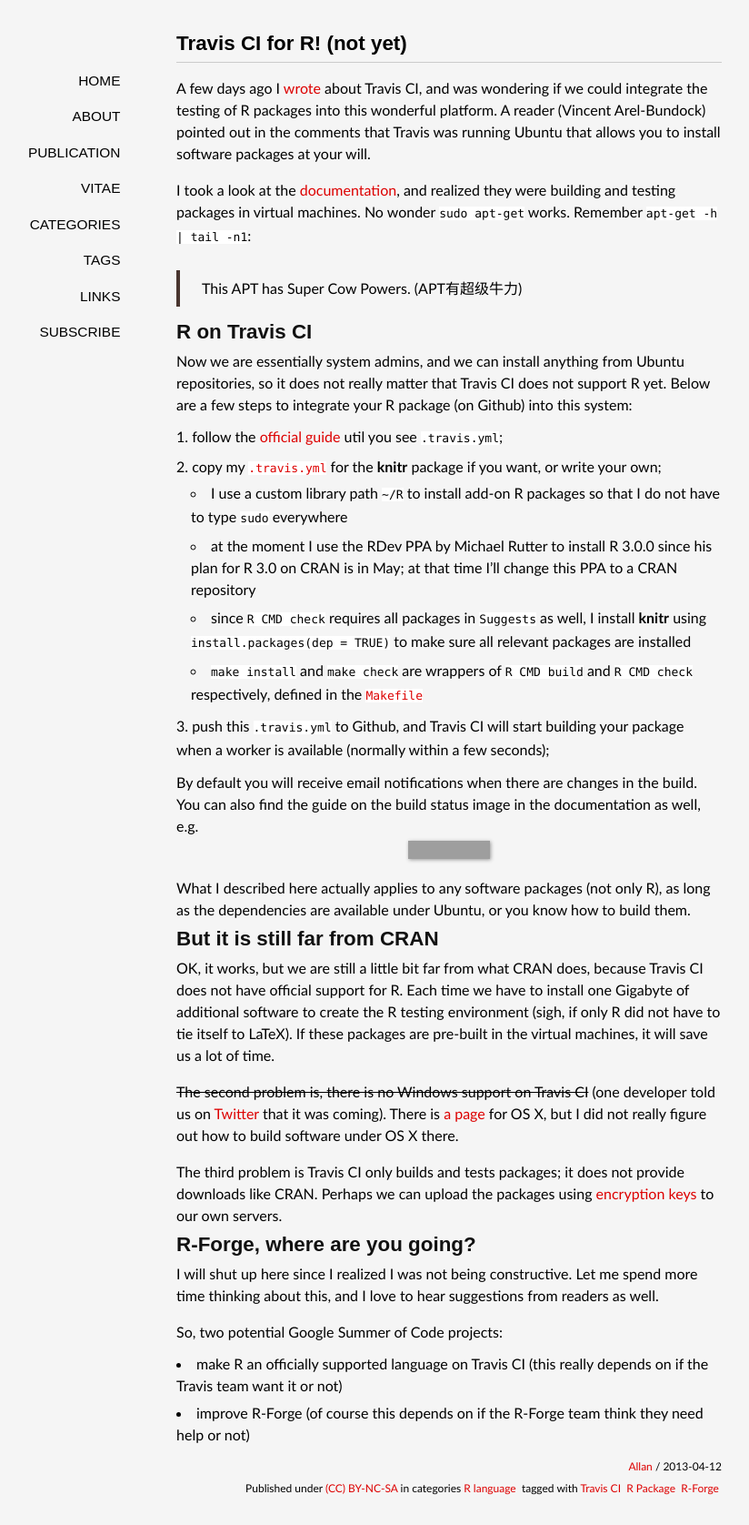
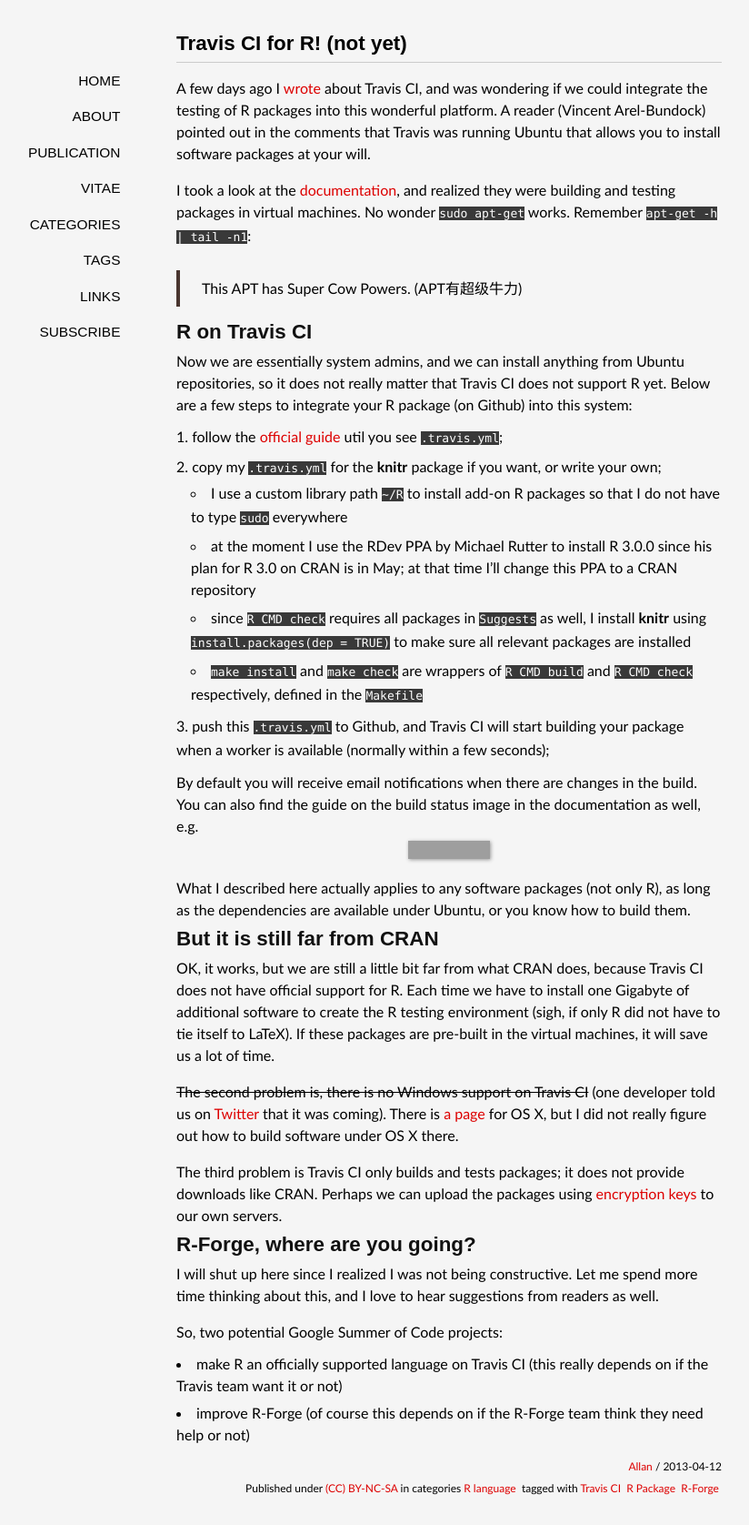
Before and after one commit to YupingLu/YupingLu.github.io, a Jekyll site: the page built from _posts/2013-04-12-travis-ci-general-purpose.md, in a window 1280 px wide. Shown: the whole page at 91% size, without its empty margins (146-970 px from the left). Built offline with Jekyll 4.4.1, drawn with Linux system fonts in a browser that asks for light colours; some web fonts are replaced; Markdown is read by kramdown in place of the engine named in the settings; comment, search, counter and statistics services are not loaded; grey boxes are pictures that could not be loaded.

Commit message:
update color

```diff
--- a/media/css/home.css
+++ b/media/css/home.css
@@ -250,8 +250,8 @@ padding:0 3px 2px;
 }
 
 code {
-color:#d14;
-background-color:#ffffff;
+background-color:#393939;
+color:#ffffff;
 border:1px solid #e1e1e8;
 padding:3px 4px;
 }
--- a/media/css/style.css
+++ b/media/css/style.css
@@ -46,6 +46,6 @@ h2{font-family:"Cuprum","Hiragino Sans GB","Microsoft YaHei",sans-serif;font-siz
 h3{font-family:"Cuprum","Hiragino Sans GB","Microsoft YaHei",sans-serif;font-size:1.2em;color:#222;}
 h4{font-family:"Cuprum","Hiragino Sans GB","Microsoft YaHei",sans-serif;font-size:1em;color:#333;}
 pre,code{font-family:Menlo,"Andale Mono",Consolas,"Courier New",Monaco,monospace;font-size:13px;}
-code{background-color:#FFFFFF;}
+code{background-color:#393939; color:#ffffff;}
 embed,object,iframe{display:block;margin:4px auto;}
 .gist{font-size: 12px;line-height:1.6;}
```
